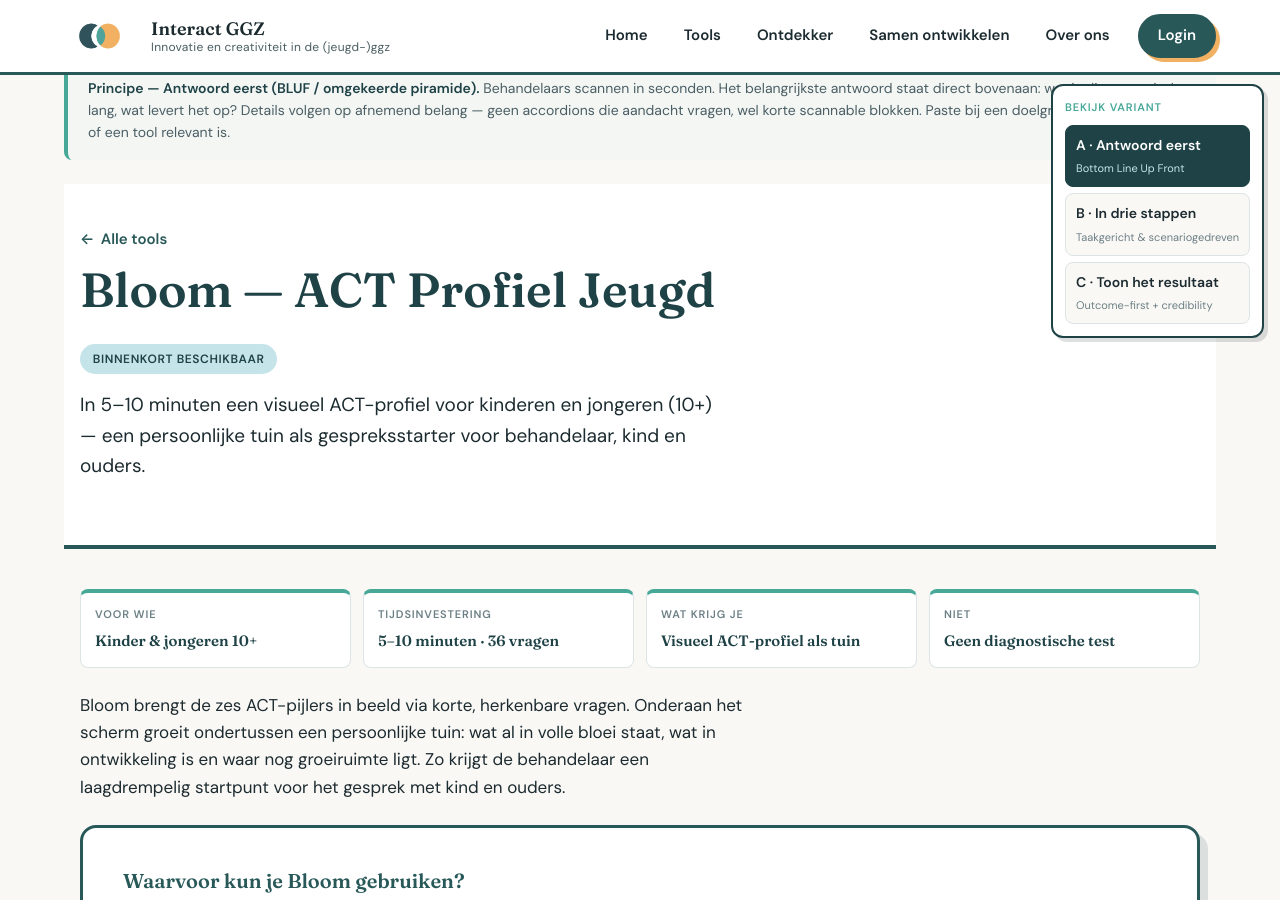
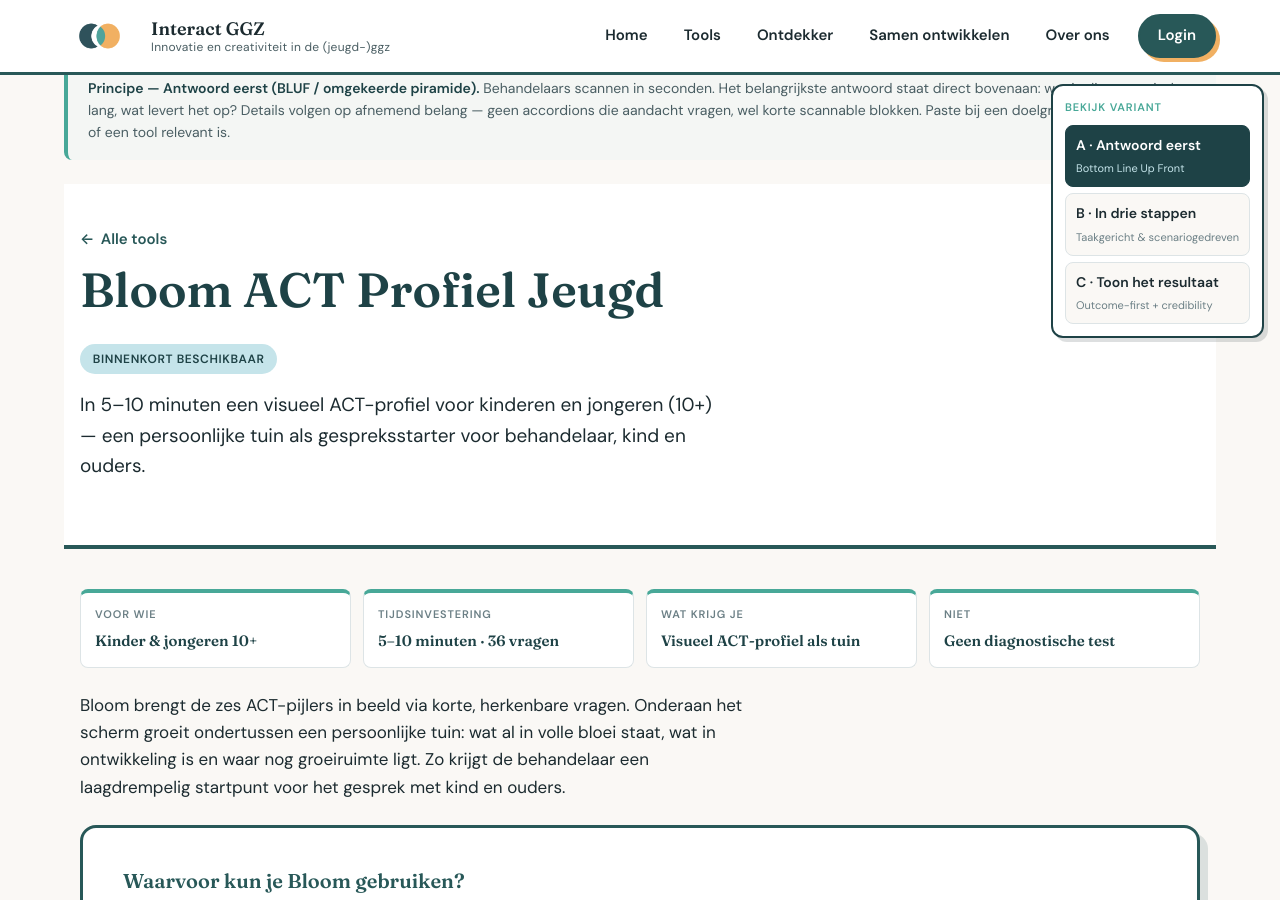
Before and after one commit to janwillemm/jari-website, a Jekyll site: the page built from tool-page-preview.md, in a window 1280 px wide and 900 px high, scrolled down 494 px. Built offline with Jekyll 4.4.1, drawn with Linux system fonts in a browser that asks for light colours.

Commit message:
Verwijder em dash uit Bloom-naam op de website.

```diff
--- a/tool-page-preview.md
+++ b/tool-page-preview.md
@@ -470,7 +470,7 @@ sitemap: false
         <a class="tool-detail__back" href="#"><span aria-hidden="true">←</span> Alle tools</a>
         <div class="tool-detail__header-grid" style="grid-template-columns: 1fr;">
           <div class="tool-detail__header-main">
-            <h1 class="tool-detail__title">Bloom — ACT Profiel Jeugd</h1>
+            <h1 class="tool-detail__title">Bloom ACT Profiel Jeugd</h1>
             <span class="tool-detail__badge tool-detail__badge--coming">Binnenkort beschikbaar</span>
             <p class="tool-detail__lead">
               In 5–10 minuten een visueel ACT-profiel voor kinderen en jongeren (10+) —
@@ -621,7 +621,7 @@ sitemap: false
         <a class="tool-detail__back" href="#"><span aria-hidden="true">←</span> Alle tools</a>
         <div class="tool-detail__header-grid" style="grid-template-columns: 1fr;">
           <div class="tool-detail__header-main">
-            <h1 class="tool-detail__title">Bloom — ACT Profiel Jeugd</h1>
+            <h1 class="tool-detail__title">Bloom ACT Profiel Jeugd</h1>
             <span class="tool-detail__badge tool-detail__badge--coming">Binnenkort beschikbaar</span>
             <p class="tool-detail__lead">
               Een visueel ACT-profiel voor kinderen en jongeren (10+) als
@@ -815,7 +815,7 @@ sitemap: false
         <a class="tool-detail__back" href="#"><span aria-hidden="true">←</span> Alle tools</a>
         <div class="tool-detail__header-grid" style="grid-template-columns: 1fr;">
           <div class="tool-detail__header-main">
-            <h1 class="tool-detail__title">Bloom — ACT Profiel Jeugd</h1>
+            <h1 class="tool-detail__title">Bloom ACT Profiel Jeugd</h1>
             <span class="tool-detail__badge tool-detail__badge--coming">Binnenkort beschikbaar</span>
             <p class="tool-detail__lead">
               Een persoonlijke tuin als visueel ACT-profiel — voor kinderen en
```
Also changed, not shown: _tools/bloom.md (+3 -3 lines).
